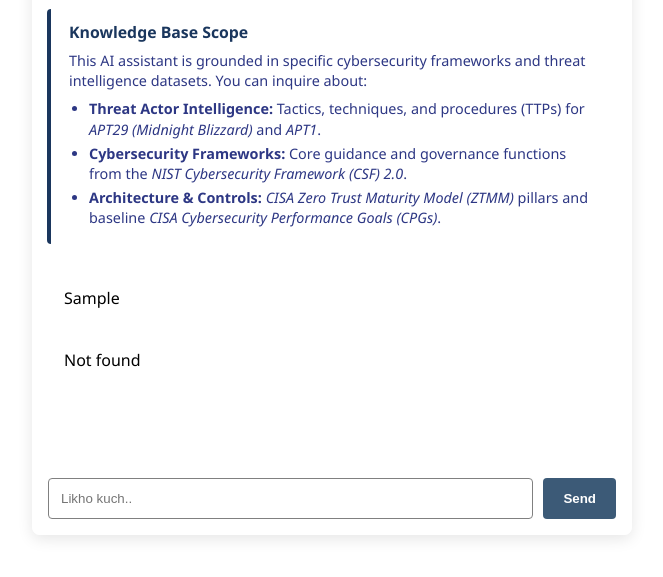
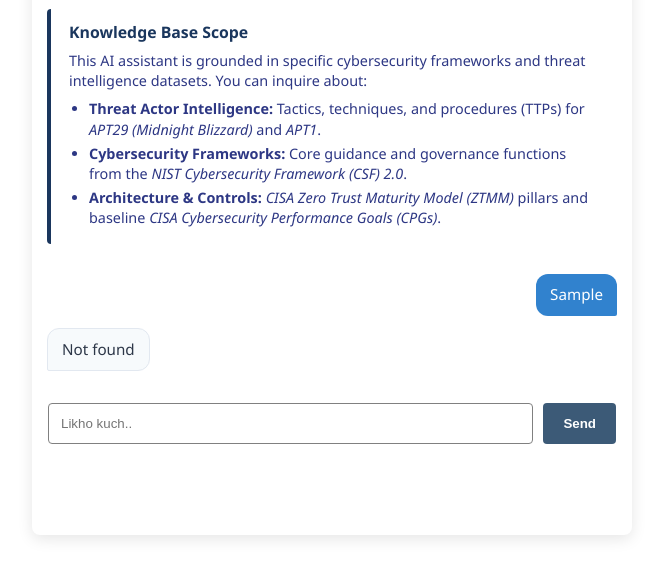
Before and after one commit to Muhammad-Daniyal10/Cybersecurity-Threat-Intel-RAG, a plain HTML site: page static/index.html in a window 1280 px wide. Both pictures are taken after typing "Sample" into the empty fields and a click on the button "Send". Shown: the part 97-674 px from the top of the page, without its empty margins (308-971 px from the left). Drawn offline with Linux system fonts and the light colour scheme; no server answers.

Commit message:
I hope I fixed the chatboxes

```diff
--- a/static/style.css
+++ b/static/style.css
@@ -72,12 +72,12 @@
 
 
 .chat-box{
-    flex: 1;
-    padding: 1rem;
-    overflow-y: auto;
     display: flex;
     flex-direction: column;
-    gap: 15px;
+    gap: 12px;
+    padding: 15px;
+    max-height: 400px;
+    overflow-y: auto;
 }
 
 .input-area{
@@ -88,10 +88,11 @@
 }
 
 .message{
-    padding: 12px 16px;
-    border-radius: 8px;
     max-width: 80%;
+    padding: 10px 14px;
+    border-radius: 12px;
     line-height: 1.4;
+    font-size: 0.95em;
     word-wrap: break-word;
 }
 
@@ -124,18 +125,19 @@
 
 
 
-.user-msg{
-    background: #3498db;
-    color: white;
+.user-message{
     align-self: flex-end;
+    background-color: #3182ce;
+    color: #ffffff;
     border-bottom-right-radius: 2px;
 }
 
-.bot-msg{
-    background: #d9dedf;
-    color: #313131;
+.bot-message{
     align-self: flex-start;
-    border-bottom-right-radius: 2px;
+    background-color: #f7fafc;
+    color: #2d3748;
+    border: 1px solid #e2e8f0;
+    border-bottom-left-radius: 2px;
 }
 
 input{
```
